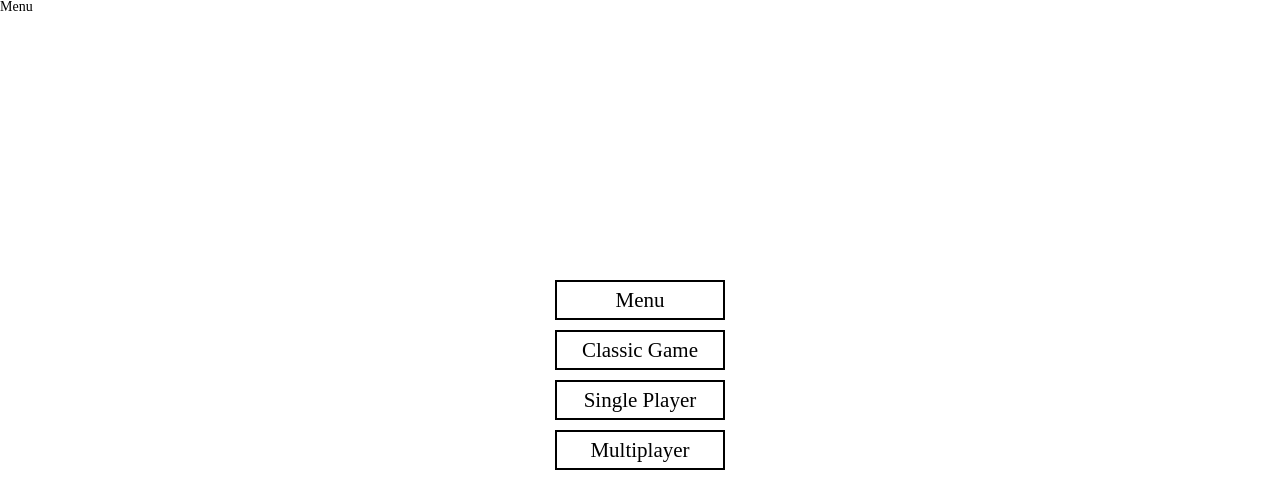
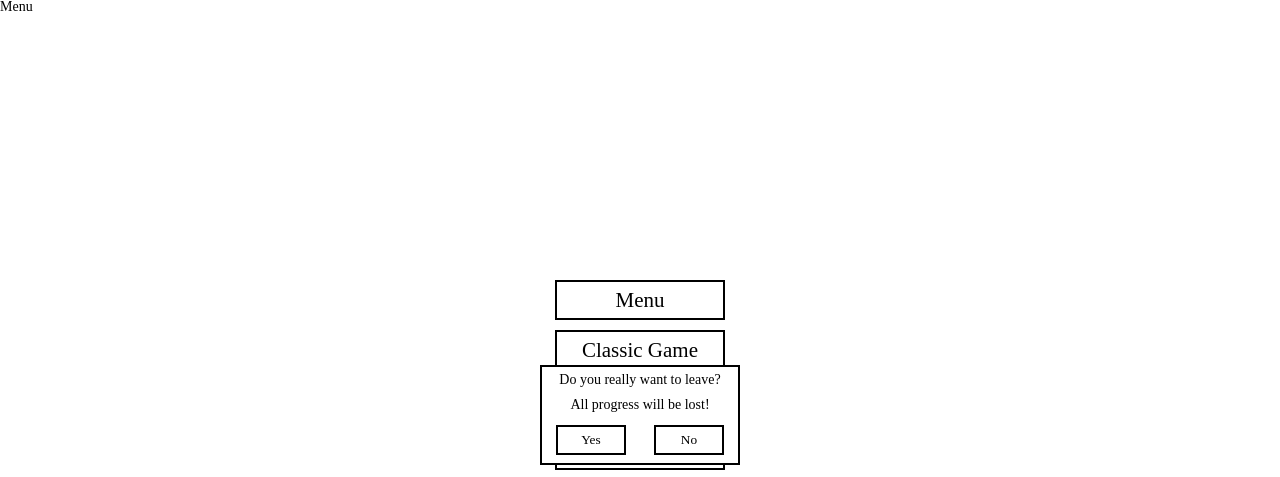
Before and after one commit to mazeltovik/rsclone-battleship, a website built with webpack: page src/index.html in a window 1280 px wide. Both pictures are taken after a click on the button "Menu". Shown: the top 477 px of the page. Built offline with nearby package versions, Linux system fonts and the light colour scheme; files whose address does not match are found by name.

Commit message:
feat: add logic for ne buttons

```diff
--- a/src/scripts/core/components/header/header.ts
+++ b/src/scripts/core/components/header/header.ts
@@ -4,6 +4,7 @@ import options from "../../../../assets/svg/options.svg";
 import achives from "../../../../assets/svg/achives.svg";
 import leaderboard from "../../../../assets/svg/leaderboard.svg";
 import close from "../../../../assets/svg/close.svg";
+import { Console } from "console";
 const obj: { [key: string]: string } = {
   options,
   achives,
@@ -79,6 +80,7 @@ class Header extends Component {
     Header.openPopUpWindow();
     Header.closePopUpWindow();
     Header.createPopUpConfirm();
+    Header.addMenuButtonsListeners();
   }
 
   private createMenu() {
@@ -100,6 +102,39 @@ class Header extends Component {
     });
     this.createPopUpElements(pageMenuButtons);
     return pageMenuButtons;
+  }
+
+  private static addMenuButtonsListeners() {
+    const menuButtons = document.querySelectorAll('.menu__button');
+    const popUpConfirm = <Element>document.querySelector('.pop-up-confirm');
+    menuButtons.forEach((button) => {
+      button.addEventListener('click', (event) => {
+        console.log((event.target as Element).id)
+        popUpConfirm.classList.add('pop-up-confirm_active');
+        Header.popUpYesNoListeners(popUpConfirm, ((event.target as Element).id.slice(0, -7)));
+      });
+    });
+  }
+
+  private static popUpYesNoListeners(target: Element, id: string) {
+    const buttonYes = <Element>document.querySelector('.pop-up-confirm__button-yes');
+    const buttonNo = <Element>document.querySelector('.pop-up-confirm__button-no');
+    const headerContainerMenu = <Element>document.querySelector('.header-container__menu');
+    const headerContainerBurger = <Element>document.querySelector('.header-container__burger');
+    const yesHandler = () => {
+      headerContainerMenu.classList.remove('header-container__menu_active');
+      headerContainerBurger.classList.remove('header-container__burger_active');
+      buttonNo.removeEventListener('click', noHandler);
+      target.classList.remove('pop-up-confirm_active');
+      history.replaceState(null, 'null', `#${id}`);
+      window.dispatchEvent(new HashChangeEvent("hashchange"));
+    };
+    const noHandler = () => {
+      buttonYes.removeEventListener('click', yesHandler);
+      target.classList.remove('pop-up-confirm_active');
+    };
+    buttonYes.addEventListener('click', yesHandler, { once: true });
+    buttonNo.addEventListener('click', noHandler, { once: true });
   }
 
   private static createPopUpConfirm() {
--- a/src/styles/components/_pop-up-confirm.scss
+++ b/src/styles/components/_pop-up-confirm.scss
@@ -1,11 +1,9 @@
 .pop-up-confirm {
   @include popup-base-position();
-
   top: calc(50% - 35px);
   left: calc(50% - 100px);
   width: 200px;
   height: 100px;
-  // transform: scale(1);
   z-index: 2;
   display: grid;
   grid-template-rows: 1fr 1fr;
@@ -15,6 +13,10 @@
     "button-yes button-no";
   background: white;
   border: 2px solid black;
+  transition: 0.3s;
+  &_active {
+    transform: scale(1);
+  }
   &__text {
     grid-area: text;
     text-align: center;
```
Lines whose indentation alone changed are shown as unchanged.
